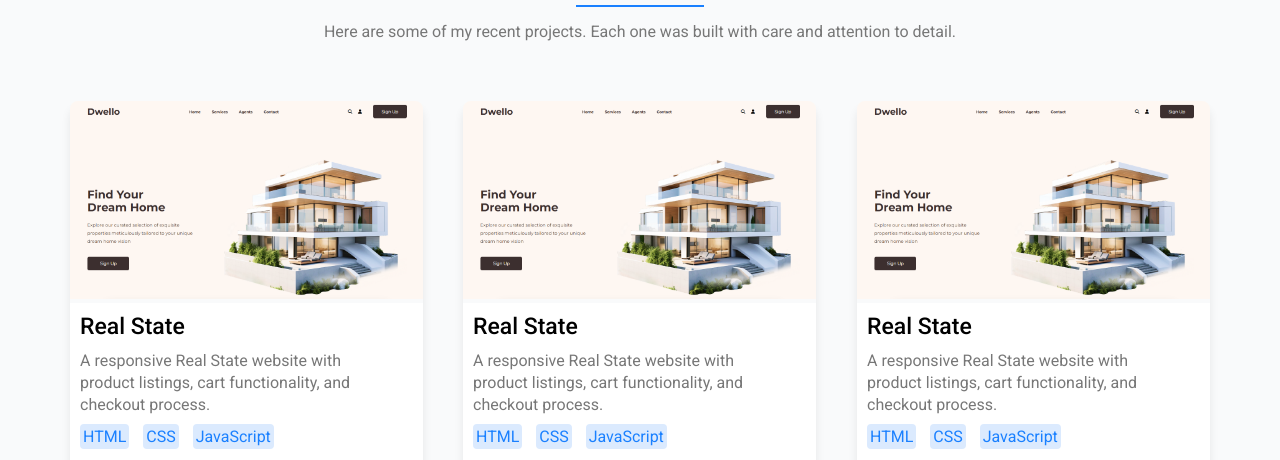
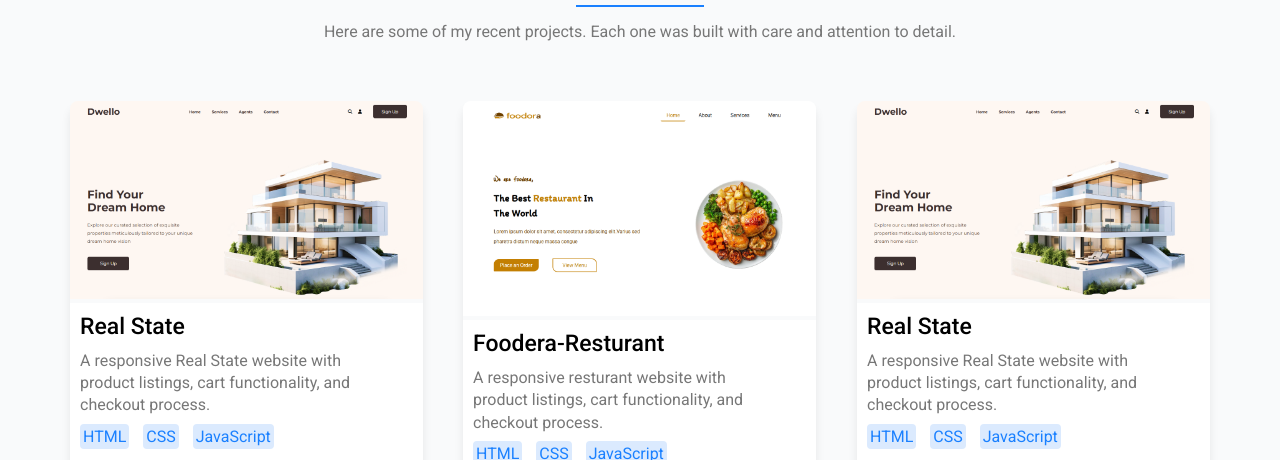
Before and after one commit to YaseenDevFS/Yaseen-portfolio, a plain HTML site: page index.html in a window 1280 px wide. Shown: the part 3025-3485 px from the top of the page. Drawn offline with nearby package versions, Linux system fonts and the light colour scheme.

Commit message:
change-7

```diff
--- a/index.html
+++ b/index.html
@@ -226,11 +226,11 @@
             </div>
             <div class="box" data-aos="flip-right">
                 <div class="img">
-                    <img src="./imgs/Project-1.png" alt="">
+                    <img src="./imgs/profile-2.png" alt="">
                 </div>
                 <div class="text">
-                    <h1>Real State</h1>
-                    <p>A responsive Real State website with product listings, cart functionality, and checkout process.
+                    <h1>Foodera-Resturant</h1>
+                    <p>A responsive  resturant website with product listings, cart functionality, and checkout process.
                     </p>
                     <div class="used-skills">
                         <span>HTML</span>
@@ -238,8 +238,8 @@
                         <span>JavaScript</span>
                     </div>
                     <div class="links">
-                        <a href="#"><i class="fa-solid fa-link"></i> Live Demo</a>
-                        <a href="#"><i class="fa-brands fa-github"></i> GitHub</a>
+                        <a href="https://foodera-resturan.netlify.app/"><i class="fa-solid fa-link"></i> Live Demo</a>
+                        <a href="https://github.com/YaseenDevFS/resturant-foodera.git"><i class="fa-brands fa-github"></i> GitHub</a>
                     </div>
                 </div>
             </div>
@@ -373,7 +373,7 @@
      <script src="https://unpkg.com/aos@next/dist/aos.js"></script>
 <script>
   AOS.init({
-        // duration: 300
+        duration: 300
 
   });
 </script>
```
Also changed, not shown: Aos.txt (added), css/style.css (line endings or trailing spaces), imgs/profile-2.png (added).
